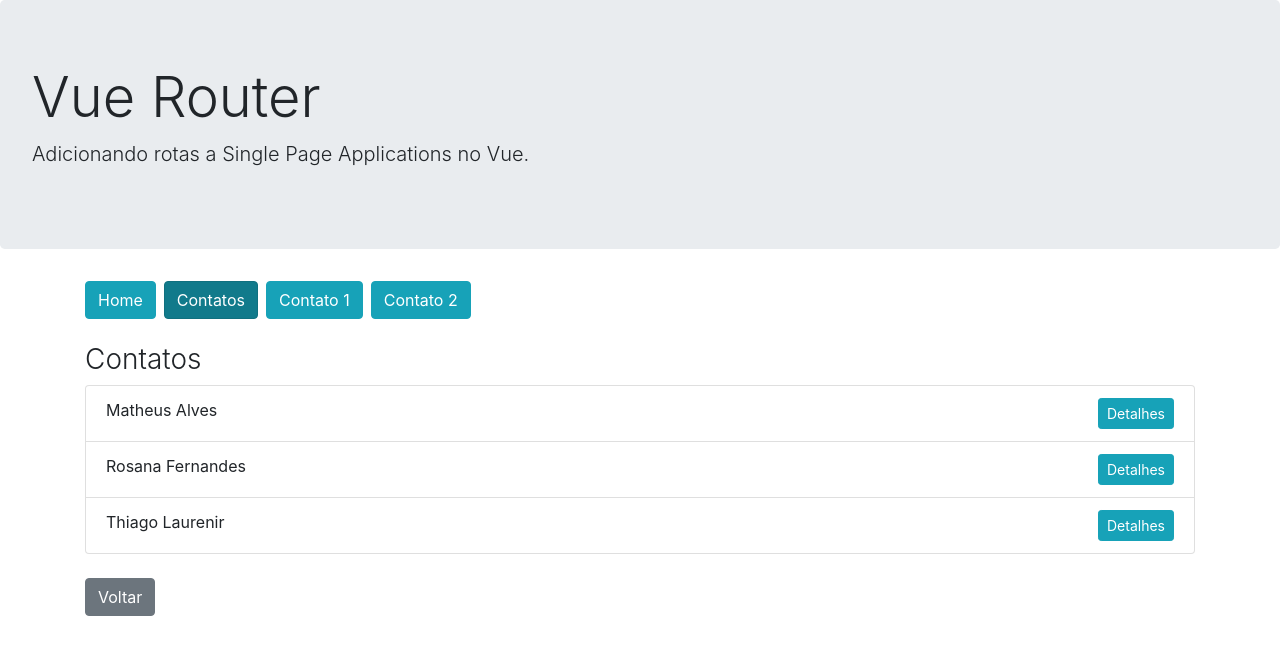
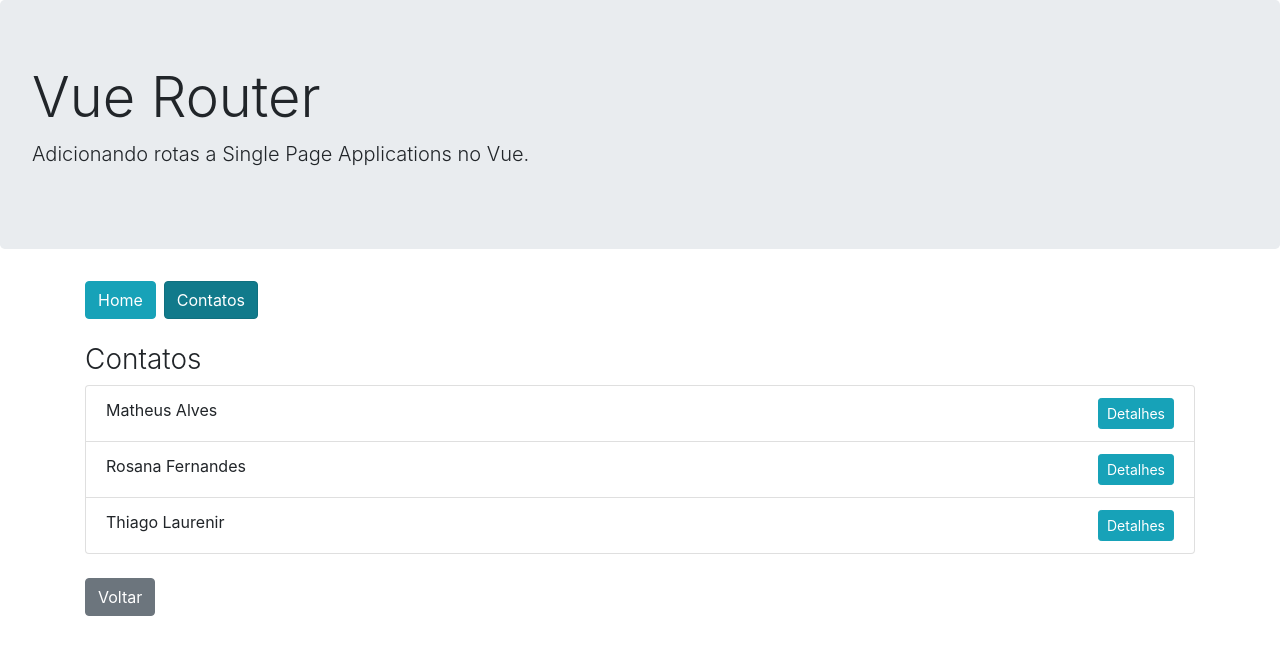
Before and after one commit to Matheus-Alpe/vue-router-example, a Vue app: page /contatos in a window 1280 px wide. Shown: the top 654 px of the page. Built offline with nearby package versions, Linux system fonts and the light colour scheme; the HTML template or start-up script is replaced by a standard one.

Commit message:
feat: nested route / route childrens

```diff
--- a/src/App.vue
+++ b/src/App.vue
@@ -10,8 +10,6 @@
 
             <router-link exact to="/" class="btn btn-info mb-4 mr-2">Home</router-link>
             <router-link :to="{ path: '/contatos' }" class="btn btn-info mb-4 mr-2">Contatos</router-link>
-            <router-link to="/contatos/1" class="btn btn-info mb-4 mr-2">Contato 1</router-link>
-            <router-link to="/contatos/2" class="btn btn-info mb-4 mr-2">Contato 2</router-link>
 
             <router-view></router-view>
 
--- a/src/views/contatos/Contatos.vue
+++ b/src/views/contatos/Contatos.vue
@@ -1,5 +1,8 @@
 <template>
-    <ContatosLista />
+    <div>
+        <ContatosLista />
+        <router-view></router-view>
+    </div>
 </template>
 
 <script>
```
Also changed, not shown: src/router.js (+5 -5 lines).
